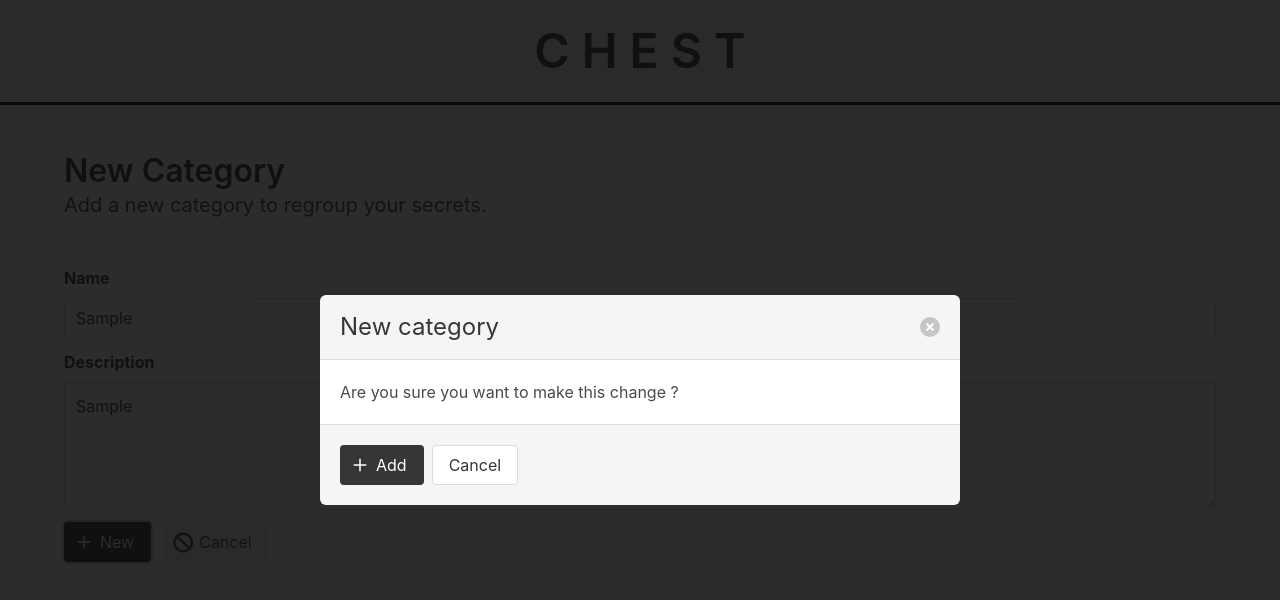
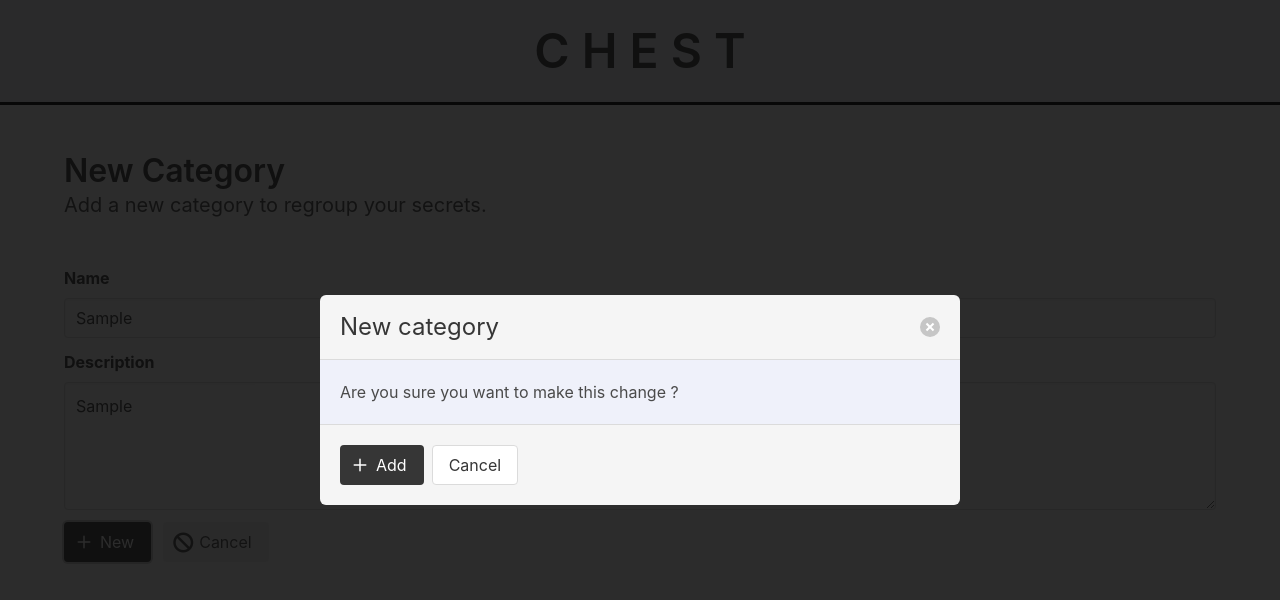
Before and after one commit to you97ssef/Vault, a Vue app: page /new-category in a window 1280 px wide. Both pictures are taken after typing "Sample", "Sample" into the empty fields and a click on the button "New". Shown: the top 600 px of the page. Built offline with nearby package versions, Linux system fonts and the light colour scheme.

Commit message:
added background colors to the modal

```diff
--- a/src/components/Modal.vue
+++ b/src/components/Modal.vue
@@ -8,7 +8,9 @@
                 <p class="modal-card-title">{{ state.title }}</p>
                 <button class="delete" @click="close()"></button>
             </header>
-            <section class="modal-card-body">
+            <section class="modal-card-body"
+                :class="state.button == 'Delete' ? 'has-background-danger-light' : (state.button == 'Update' ? 'has-background-warning-light' : 'has-background-link-light')"
+            >
                 <p>Are you sure you want to make this change ?</p>
             </section>
             <footer class="modal-card-foot">
```
